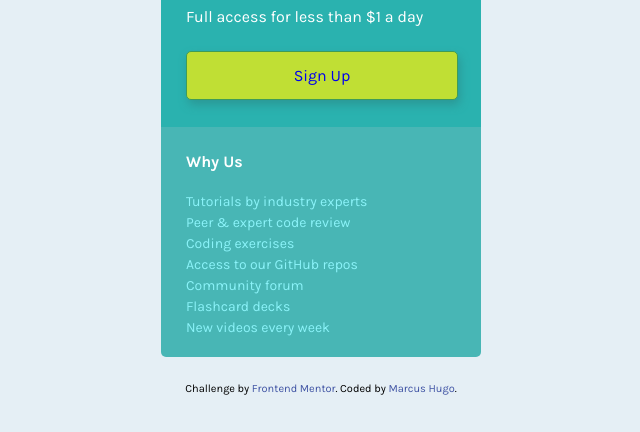
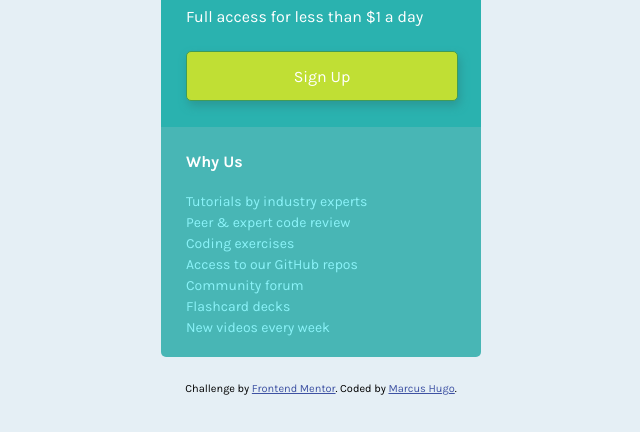
Before and after one commit to marcus-hugo/single-price-grid-component-master, a plain HTML site: page index.html in a window 1280 px wide. Shown: the part 368-800 px from the top of the page, without its empty margins (319-959 px from the left). Drawn offline with Linux system fonts and the light colour scheme.

Commit message:
updated html and css

```diff
--- a/index.html
+++ b/index.html
@@ -29,9 +29,7 @@
     <h1>Monthly Subscription</h1>
     <p class="price"><span class ="dollar">&dollar;29</span><span class="per-month"> per month</span></p>
     <p class="price-includes">Full access for less than &dollar;1 a day</p>
-    <div class ="sign-up">
-      <a href="#">Sign Up</a>
-    </div>
+    <a class ="sign-up" href="#">Sign Up</a>
   </section>
 
   <section id="why-us-section">
--- a/styles.css
+++ b/styles.css
@@ -82,30 +82,22 @@ h1 {
 
 .sign-up {
   width: 270px;
-  height: 47px;
+  height: 33px;
   background-color: hsl(71, 73%, 54%);
+  color: white;
   border: 1px solid rgb(64, 156, 87);
   margin: 0 25px 20px 25px;
   border-radius: 5px;
   text-align: center;
-  display: flex;
-  flex-direction: row;
-  justify-content: center;
-  align-items: center;
+  text-decoration: none;
+  display: block;
+  padding-top: 15px;
   box-shadow: 2px 5px 10px 0 rgb(43, 152, 150);
 }
 
 .sign-up:hover {
   curser: pointer;
   background-color: rgb(139, 243, 249);
-}
-
-a {
-  text-decoration: none;
-}
-
-a:hover {
-  color: hsl(71, 73%, 54%);
 }
 
 #why-us-section {
```
